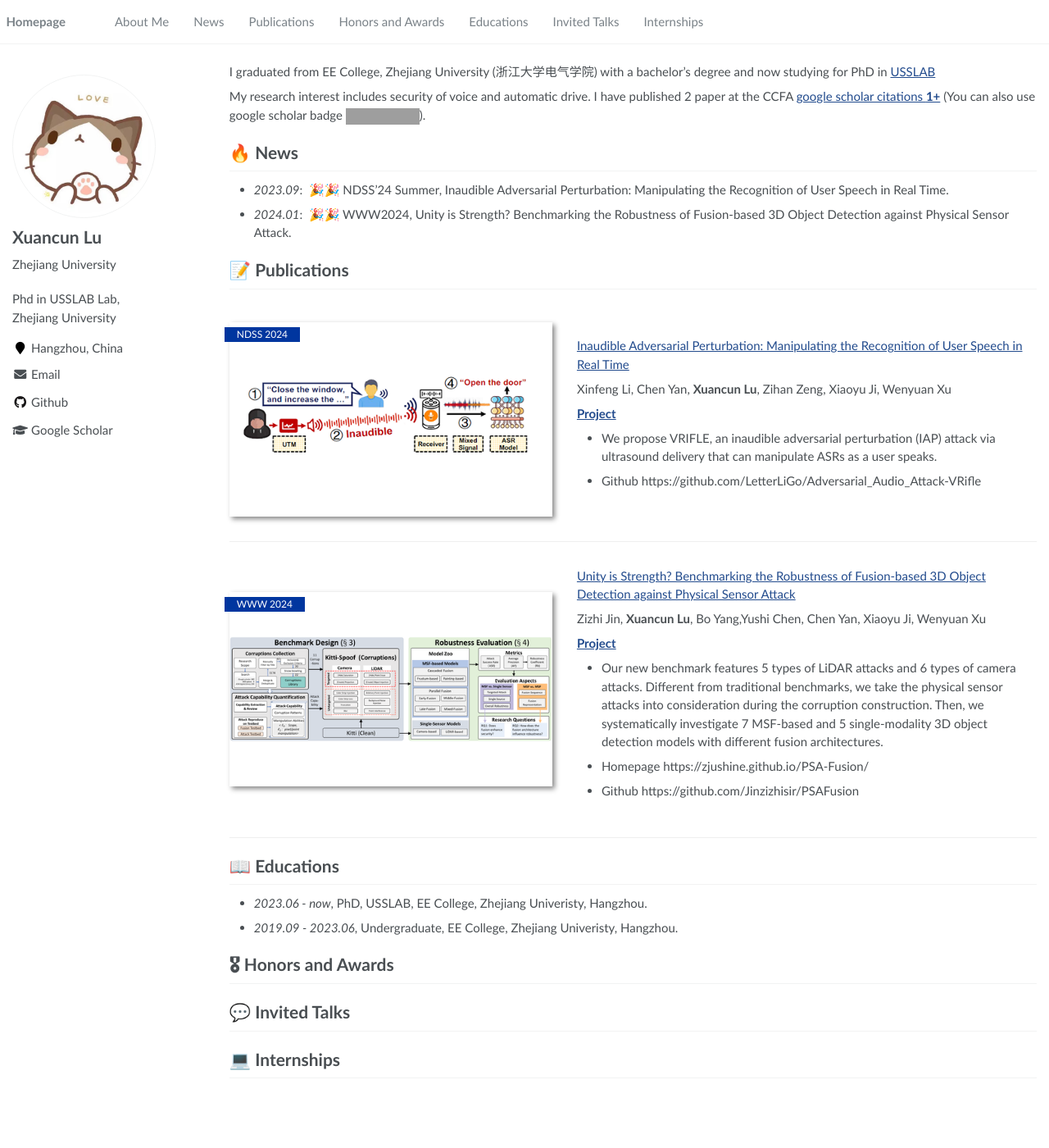
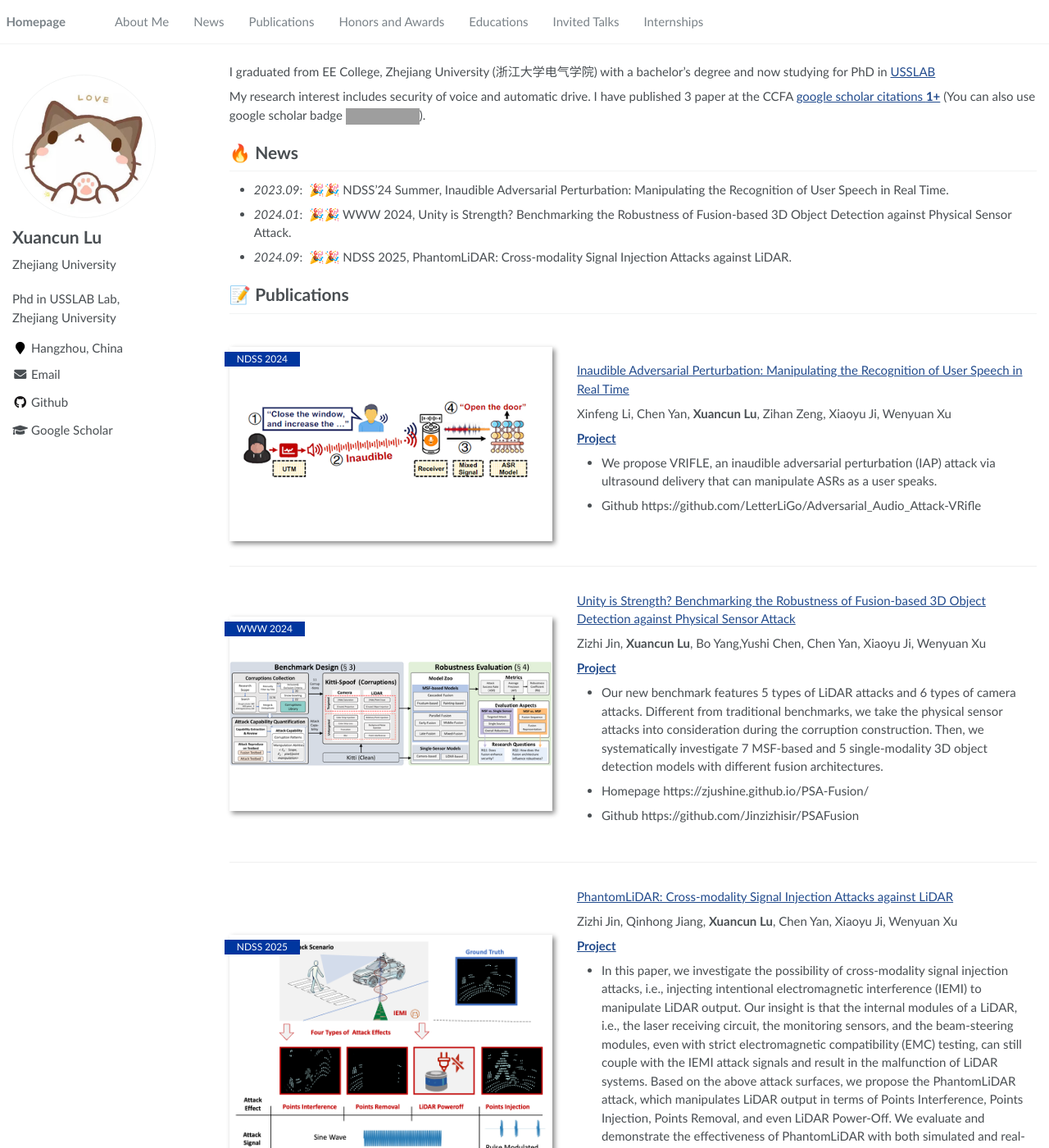
Before and after one commit to ZJUshine/ZJUshine.github.io, a Jekyll site: the page built from _pages/about.md, in a window 1280 px wide and 1400 px high. Shown: the whole window at 82% size. Built offline with Jekyll 4.4.1, drawn with Linux system fonts in a browser that asks for light colours; some of the changed text lies outside the part shown; grey boxes are pictures that could not be loaded.

Commit message:
update NDSS 2025

```diff
--- a/_pages/about.md
+++ b/_pages/about.md
@@ -19,12 +19,13 @@ redirect_from:
 
 I graduated from EE College, Zhejiang University (浙江大学电气学院) with a bachelor’s degree and now studying for PhD in <a href="http://usslab.org">USSLAB</a>
 
-My research interest includes security of voice and automatic drive. I have published 2 paper at the CCFA <a href='https://scholar.google.com/citations?user=cz6jVd0AAAAJ'>google scholar citations <strong><span id='total_cit'>1+</span></strong></a> (You can also use google scholar badge <a href='https://scholar.google.com/citations?user=cz6jVd0AAAAJ'><img src="https://img.shields.io/endpoint?url={{ url | url_encode }}&logo=Google%20Scholar&labelColor=f6f6f6&color=9cf&style=flat&label=citations"></a>).
+My research interest includes security of voice and automatic drive. I have published 3 paper at the CCFA <a href='https://scholar.google.com/citations?user=cz6jVd0AAAAJ'>google scholar citations <strong><span id='total_cit'>1+</span></strong></a> (You can also use google scholar badge <a href='https://scholar.google.com/citations?user=cz6jVd0AAAAJ'><img src="https://img.shields.io/endpoint?url={{ url | url_encode }}&logo=Google%20Scholar&labelColor=f6f6f6&color=9cf&style=flat&label=citations"></a>).
 
 
 # 🔥 News
 - *2023.09*: &nbsp;🎉🎉 NDSS'24 Summer, Inaudible Adversarial Perturbation: Manipulating the Recognition of User Speech in Real Time.
-- *2024.01*: &nbsp;🎉🎉 WWW2024, Unity is Strength? Benchmarking the Robustness of Fusion-based 3D Object Detection against Physical Sensor Attack.
+- *2024.01*: &nbsp;🎉🎉 WWW 2024, Unity is Strength? Benchmarking the Robustness of Fusion-based 3D Object Detection against Physical Sensor Attack.
+- *2024.09*: &nbsp;🎉🎉 NDSS 2025, PhantomLiDAR: Cross-modality Signal Injection Attacks against LiDAR.
 
 # 📝 Publications
 
@@ -55,6 +56,20 @@ Zizhi Jin, **Xuancun Lu**, Bo Yang,Yushi Chen, Chen Yan, Xiaoyu Ji, Wenyuan Xu
 </div>
 </div>
 
+<div class='paper-box'><div class='paper-box-image'><div><div class="badge">NDSS 2025</div><img src='images/PhantomLiDAR.png' alt="sym" width="100%"></div></div>
+<div class='paper-box-text' markdown="1">
+
+[PhantomLiDAR: Cross-modality Signal Injection Attacks against LiDAR]()
+
+Zizhi Jin, Qinhong Jiang, **Xuancun Lu**, Chen Yan, Xiaoyu Ji, Wenyuan Xu
+
+[**Project**]() <strong><span class='show_paper_citations' data='DhtAFkwAAAAJ:ALROH1vI_8AC'></span></strong>
+- In this paper, we investigate the possibility of cross-modality signal injection attacks, i.e., injecting
+intentional electromagnetic interference (IEMI) to manipulate LiDAR output. Our insight is that the internal modules of a LiDAR, i.e., the laser receiving circuit, the monitoring sensors, and the beam-steering modules, even with strict electromagnetic compatibility (EMC) testing, can still couple with the IEMI attack signals and result in the malfunction of LiDAR systems. Based on the above attack surfaces, we propose the PhantomLiDAR attack, which manipulates LiDAR output in terms of Points Interference, Points Injection, Points Removal, and even LiDAR Power-Off. We evaluate and demonstrate the effectiveness of PhantomLiDAR with both simulated and real-world experiments on five COTS LiDAR systems. We also conduct feasibility experiments in real-world moving scenarios. We provide potential defense measures that can be implemented at both the sensor level and the vehicle system level to mitigate the risks associated with IEMI attacks.
+- Homepage https://sites.google.com/view/phantomlidar
+</div>
+</div>
+
 # 📖 Educations
 - *2023.06 - now*, PhD, USSLAB, EE College, Zhejiang Univeristy, Hangzhou.
 - *2019.09 - 2023.06*, Undergraduate, EE College, Zhejiang Univeristy, Hangzhou.
```
Also changed, not shown: images/PhantomLiDAR.png (added).
